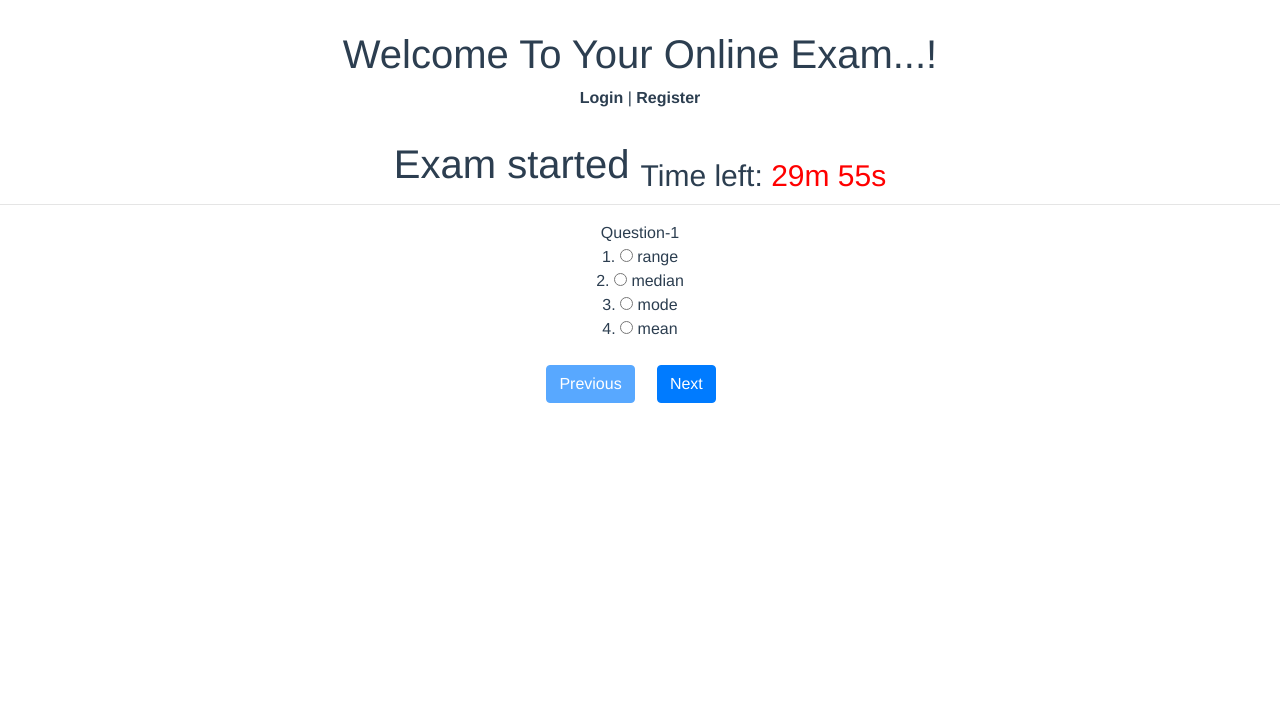
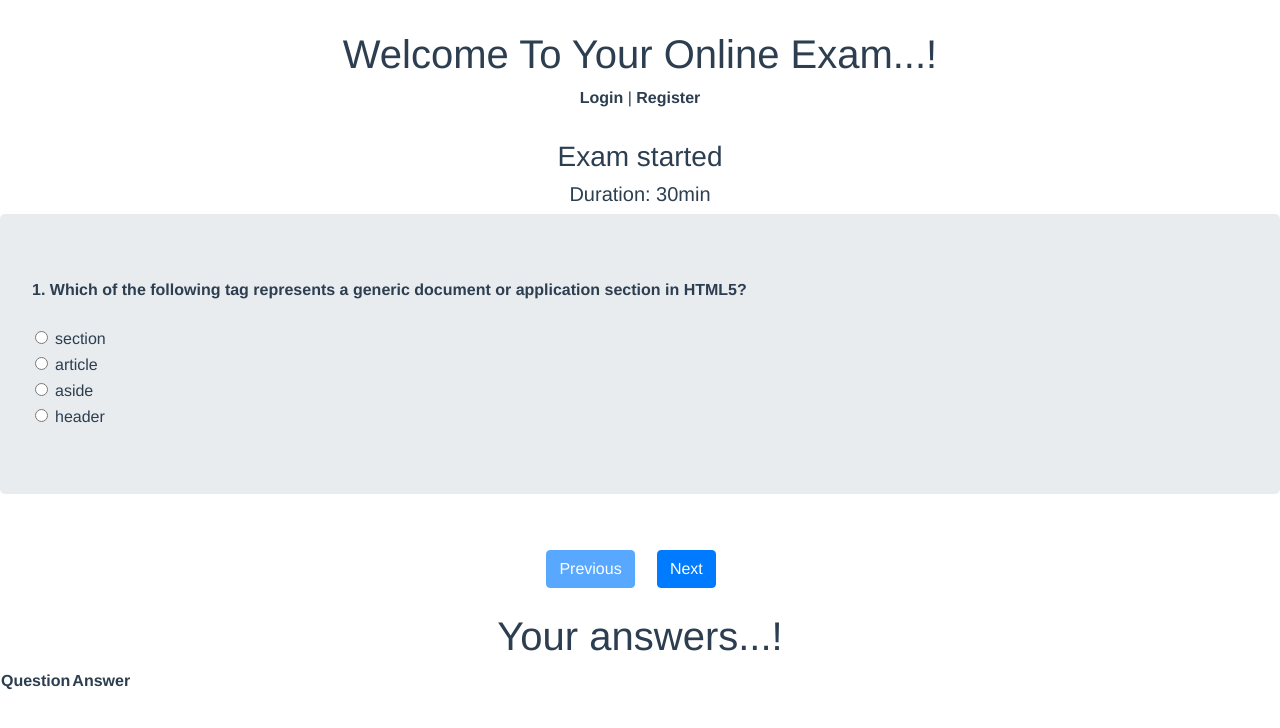
Before and after one commit to mygithub-2019/online-exam, a Vue app: page /exam in a window 1280 px wide. Shown: the top 728 px of the page. Built offline with nearby package versions, Linux system fonts and the light colour scheme.

Commit message:
Bootstrap styles added

```diff
--- a/src/modal/questionsDB.json
+++ b/src/modal/questionsDB.json
@@ -1,192 +1,65 @@
 [
     {
       "id": "1",
-      "question": "Question-1",
-      "answer": "Three",
-      "options": [
-        {
-          "option": "range"
-        },
-        {
-          "option": "median"
-        },
-        {
-          "option": "mode"
-        },
-        {
-          "option": "mean"
-        }
-      ]
+      "question": "Which of the following tag represents a generic document or application section in HTML5?",
+      "answer": "",
+      "options": ["section", "article", "aside", "header"]
     },
     {
       "id": "2",
-      "question": "Question-2",
-      "answer": "Two",
-      "options": [
-        {
-          "option": "they must be mutually exclusive"
-        },
-        {
-          "option": "the sum of their probabilities must be equal to one"
-        },
-        {
-          "option": "their intersection must be zero"
-        },
-        {
-          "option": "None of these alternatives is correct."
-        }
-      ]
+      "question": "Which of the following tag can be used to mark up a conversation in HTML5?",
+      "answer": "",
+      "options": ["footer", "nav", "dialog", "figure"]
     },
     {
       "id": "3",
-      "question": "Question-3",
-      "answer": "Two",
-      "options": [
-        {
-          "option": "descriptive statistic"
-        },
-        {
-          "option": "probability function"
-        },
-        {
-          "option": "variance"
-        },
-        {
-          "option": "random variable "
-        }
-      ]
+      "question": "Which of the following input control represents a time (hour, minute, seconds, fractional seconds) encoded according to ISO 8601 in Web Form 2.0?",
+      "answer": "",
+      "options": ["week", "number", "time", "range"]
     },
     {
       "id": "4",
-      "question": "Question-4",
-      "answer": "Three",
-      "options": [
-        {
-          "option": "range"
-        },
-        {
-          "option": "median"
-        },
-        {
-          "option": "mode"
-        },
-        {
-          "option": "mean"
-        }
-      ]
+      "question": "Can you use MathML tags directly in HTML5 without any plugin?",
+      "answer": "",
+      "options": ["true", "false"]
     },
     {
       "id": "5",
-      "question": "Question-5",
-      "answer": "Three",
-      "options": [
-        {
-          "option": "range"
-        },
-        {
-          "option": "median"
-        },
-        {
-          "option": "mode"
-        },
-        {
-          "option": "mean"
-        }
-      ]
+      "question": "Which of the following is correct Content-type header that a server side script should send for SSE in HTML5?",
+      "answer": "",
+      "options": ["Content-Type: text/event-stream", "Content-Type: text/application-stream",
+            "Content-Type: text/data-stream", "None of the above"]
     },
     {
       "id": "6",
-      "question": "Question-6",
-      "answer": "Three",
-      "options": [
-        {
-          "option": "range"
-        },
-        {
-          "option": "median"
-        },
-        {
-          "option": "mode"
-        },
-        {
-          "option": "mean"
-        }
-      ]
+      "question": "Which of the following is true about 'canvas' tag in HTML5?",
+      "answer": "",
+      "options": ["HTML5 element <canvas> gives you an easy and powerful way to draw graphics using JavaScript.",
+            "It can be used to draw graphs, make photo compositions or do simple (and not so simple) animations.",
+            "Both of the above.", "None of the above."]
     },
     {
       "id": "7",
-      "question": "Question-7",
-      "answer": "Two",
-      "options": [
-        {
-          "option": "they must be mutually exclusive"
-        },
-        {
-          "option": "the sum of their probabilities must be equal to one"
-        },
-        {
-          "option": "their intersection must be zero"
-        },
-        {
-          "option": "None of these alternatives is correct."
-        }
-      ]
+      "question": "Which of the following attribute triggers an abort event?",
+      "answer": "",
+      "options": ["offline", "onabort", "abort", "onbeforeonload"]
     },
     {
       "id": "8",
-      "question": "Question-8",
-      "answer": "Two",
-      "options": [
-        {
-          "option": "descriptive statistic"
-        },
-        {
-          "option": "probability function"
-        },
-        {
-          "option": "variance"
-        },
-        {
-          "option": "random variable "
-        }
-      ]
+      "question": "Which of the following attribute triggers event when the window loses focus?",
+      "answer": "",
+      "options": ["onbeforeload", "onblur", "onlostfocus", "lostfocus"]
     },
     {
       "id": "9",
-      "question": "Question-9",
-      "answer": "Three",
-      "options": [
-        {
-          "option": "range"
-        },
-        {
-          "option": "median"
-        },
-        {
-          "option": "mode"
-        },
-        {
-          "option": "mean"
-        }
-      ]
+      "question": "Which of the following attribute triggers event when an element is being dragged over a valid drop target?",
+      "answer": "",
+      "options": ["ondragleave", "ondrag", "ondragover", "ondragstart"]
     },
     {
       "id": "10",
-      "question": "Question-10",
+      "question": "Which of the following attribute triggers event when the document goes offline?",
       "answer": "Three",
-      "options": [
-        {
-          "option": "range"
-        },
-        {
-          "option": "median"
-        },
-        {
-          "option": "mode"
-        },
-        {
-          "option": "mean"
-        }
-      ]
+      "options": ["onloadedmetadata", "onloadstart", "onmessage", "onoffline"]
     }
   ]
--- a/src/store.js
+++ b/src/store.js
@@ -25,6 +25,7 @@ export default new Vuex.Store({
       if(state.questionNo > 0){
         state.questionNo --
       }
+      //this.questions[state.questionNo]
     },
     NEXT_QUESTION: (state, payload) => {
       if(state.questionNo < 10){
--- a/src/views/Exam.vue
+++ b/src/views/Exam.vue
@@ -1,7 +1,9 @@
 <template>
     <div>
-        <h1> Exam started <sub>Time left: <span class="demo" :timer='startTimerCount()'><span id='demo'>&nbsp;</span></span></sub></h1>
-        <hr>
+        <h3> Exam started</h3> <h5>Duration: 30min</h5>
+            <!-- <sub>Time left: <span class="demo" :timer='startTimerCount()'><span id='demo'>&nbsp;</span></span></sub> -->
+
+
         <!-- Question No: {{ questionNo }} {{ qtn = questions[questionNo - 1] }} <br> -->
         <!-- {{getQuestionByNo}} -->
         <!-- <div v-for="(qton, index) in getQuestions" v-bind:key="index">
@@ -10,7 +12,7 @@
         <app-question-tempate :question='getQuestionByNo'></app-question-tempate>
         <br>
         <div>
-            <button class="btn btn-primary float-center"
+            <!-- <button class="btn btn-primary float-center"
                 :disabled='questionNo == 0'
                 @click="previousQuestion"
             >Previous</button> &nbsp; &nbsp;
@@ -20,7 +22,7 @@
             >Next</button> &nbsp; &nbsp;
             <button class="btn btn-primary float-center"
                 v-show='questionNo == 9'
-            >SUBMIT</button>
+            >SUBMIT</button> -->
         </div>
     </div>
 </template>
@@ -36,10 +38,10 @@ export default {
         }
     },
     computed: {
-        ...mapState([
-            'questionNo',
-            'questions'
-        ]),
+        // ...mapState([
+        //     'questionNo',
+        //     'questions'
+        // ]),
         ...mapGetters([
             'getQuestionByNo'
         ])
@@ -48,19 +50,19 @@ export default {
         appQuestionTempate: QuestionTempate
     },
     methods:{
-        ...mapMutations([
-            'PREVIOUS_QUESTION',
-            'NEXT_QUESTION'
-        ]),
-        ...mapActions([
+        // ...mapMutations([
+        //     'PREVIOUS_QUESTION',
+        //     'NEXT_QUESTION'
+        // ]),
+        // ...mapActions([
 
-        ]),
-        previousQuestion() {
-            this.PREVIOUS_QUESTION()
-        },
-        nextQuestion() {
-            this.NEXT_QUESTION(mapState.questionNo)
-        },
+        // ]),
+        // previousQuestion() {
+        //     this.PREVIOUS_QUESTION()
+        // },
+        // nextQuestion() {
+        //     this.NEXT_QUESTION(mapState.questionNo)
+        // },
         startTimerCount(start){
             if(!start){
                 clearInterval(x);
@@ -82,9 +84,9 @@ export default {
     created() {
 
     },
-    beforeRouteLeave() {
-        this.startTimerCount(false)
-    }
+    // beforeRouteLeave() {
+    //     this.startTimerCount(false)
+    // }
 }
 </script>
 <style lang="scss" scoped>
--- a/src/views/Login.vue
+++ b/src/views/Login.vue
@@ -60,7 +60,7 @@ export default {
     },
     getAllUsers(){
       axios.get('https://online-exam-1652f.firebaseio.com/user.json').then(res => {
-        console.log(res)
+        //console.log(res)
         this.users = res.data
       })
       .catch(err => {
--- a/src/views/QuestionTemplate.vue
+++ b/src/views/QuestionTemplate.vue
@@ -1,34 +1,165 @@
 <template>
     <div>
-        <span>{{ question.question }}</span><br>
-        <div v-for="(option, index) in question.options" v-bind:key="index">
+        <div class="jumbotron float-center">
+            <table>
+                <tr><b>{{questionNo + 1}}. <span>{{ question.question }}</span></b></tr>
+            </table><br>
+        <!-- <div v-for="(option, index) in question.options" v-bind:key="index">
             {{ index + 1 }}.
-            <input type="radio"
+            <input
+                type="radio"
                 name="answer"
                 :value='option.option'
                 v-model="answer"
-                @change="answerSelected">  {{ option.option }}
+                >  {{ option.option }}
+        </div> -->
+        <!-- <div class="form-check" > -->
+            <!-- <span style="width: 20px">{{ index + 1 }}.</span>  -->
+            <table>
+                <!-- <tr><p>{{questionNo + 1}}. <span>{{ question.question }}</span></p></tr> -->
+                <tr class="form-check col-md-4" v-for="(option, index) in question.options" v-bind:key="index">
+                    <td><label class="form-check-label"></label></td>
+                    <td><input
+                    type="radio"
+                    class="form-check-input"
+                    name="answer"
+                    :value='option'
+                    v-model="answer"
+                    @click="ansSelected"
+                    >{{ option }}</td>
+                </tr>
+            </table>
+            <!-- <label class="form-check-label"></label>
+                <input
+                    type="radio"
+                    class="form-check-input"
+                    name="answer"
+                    :value='option.option'
+                    v-model="answer"
+                    checked>{{ option.option }} -->
+
+        <!-- </div> -->
         </div>
-        <!-- {{ allAnswers }} -->
+        <br>
+        <div>
+            <button class="btn btn-primary float-center"
+                :disabled='questionNo == 0'
+                @click="previousQuestion"
+            >Previous</button> &nbsp; &nbsp;
+            <button class="btn btn-primary float-center"
+                :disabled='questionNo == 9'
+                @click="nextQuestion"
+            >Next</button> &nbsp; &nbsp;
+            <button class="btn btn-primary float-center"
+                v-show='questionNo == 9'
+                @click="submitTest"
+            >SUBMIT</button>
+        </div><br>
+        <div>
+            <h1>Your answers...!</h1>
+            <table>
+                <thead>
+                    <th>Question</th>
+                    <th>Answer</th>
+                </thead>
+                <tbody>
+                    <tr v-for="(ans, index) of allAnswers" v-bind:key="index">
+                        <td>Qtn {{ index + 1}}</td>
+                        <td>{{ ans.answer }}</td>
+                    </tr>
+                </tbody>
+            </table>
+        </div>
     </div>
 </template>
 
 <script>
+import { mapState, mapGetters, mapMutations, mapActions } from 'vuex'
+
 export default {
+    computed: {
+        ...mapState([
+            'questionNo',
+            'questions'
+        ]),
+        ...mapGetters([
+            'getQuestionByNo'
+        ])
+    },
     props: [
         'question'
     ],
     data(){
         return {
-            answer: ''
-            // allAnswers: []
+            answer: '',
+            allAnswers: [],
+            //isPrevQuestion: false
         }
     },
     methods: {
-        answerSelected(){
+        ...mapMutations([
+            'PREVIOUS_QUESTION',
+            'NEXT_QUESTION'
+        ]),
+        ...mapActions([
 
-            //this.allAnswers.push({})
+        ]),
+        previousQuestion() {
+            this.PREVIOUS_QUESTION()
+            //this.getQuestionByNo()
+            //this.isPrevQuestion = !this.isPrevQuestion
+        },
+        nextQuestion() {
+            //this.isPrevQuestion = false
+            let _data = {
+                "id": this.questionNo,
+                "answer": this.answer
+            }
+            this.NEXT_QUESTION(mapState.questionNo)
+            this.addAnswer(_data)
+        },
+        addAnswer(data){
+            if(this.allAnswers.length == 0){
+                this.allAnswers.push(data)
+                return
+            }
+            if(this.allAnswers.length){
+                let _found = false
+                for(let i = 0; i < this.allAnswers.length; i++){
+                    if(this.allAnswers[i].id == data.id){
+                        _found = true
+                        this.allAnswers[i].answer = (data.answer != '') ? data.answer : this.allAnswers[i].answer
+                        data.answer = ''
+                    }else{
+                        continue
+                    }
+                }
+                if(!_found){
+                    this.allAnswers.push(data)
+                }
+            }
+            this.answer = ""
+        },
+        updateAnswer(data){
+            for(let i = 0; i <= this.allAnswers.length; i++){
+                if(this.allAnswers[i] == data.id){
+                   this.allAnswers[i].answer = data.answer
+                }
+            }
+        },
+        submitTest(){
+            this.addAnswer({
+                "id": this.questionNo,
+                "answer": this.answer
+            })
+            console.log(this.allAnswers)
+        },
+        ansSelected(){
+            this.question.answer = this.answer
         }
+    },
+    beforeRouteLeave() {
+        this.startTimerCount(false)
     }
 }
 </script>
```
